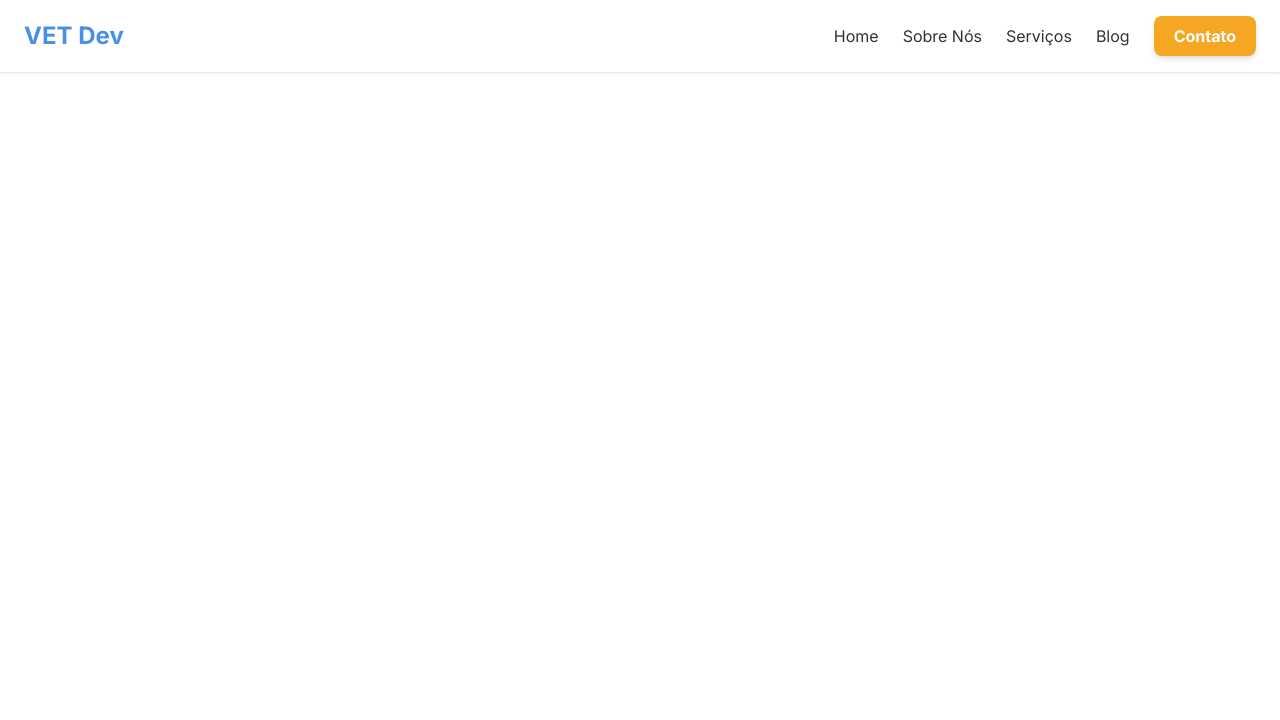
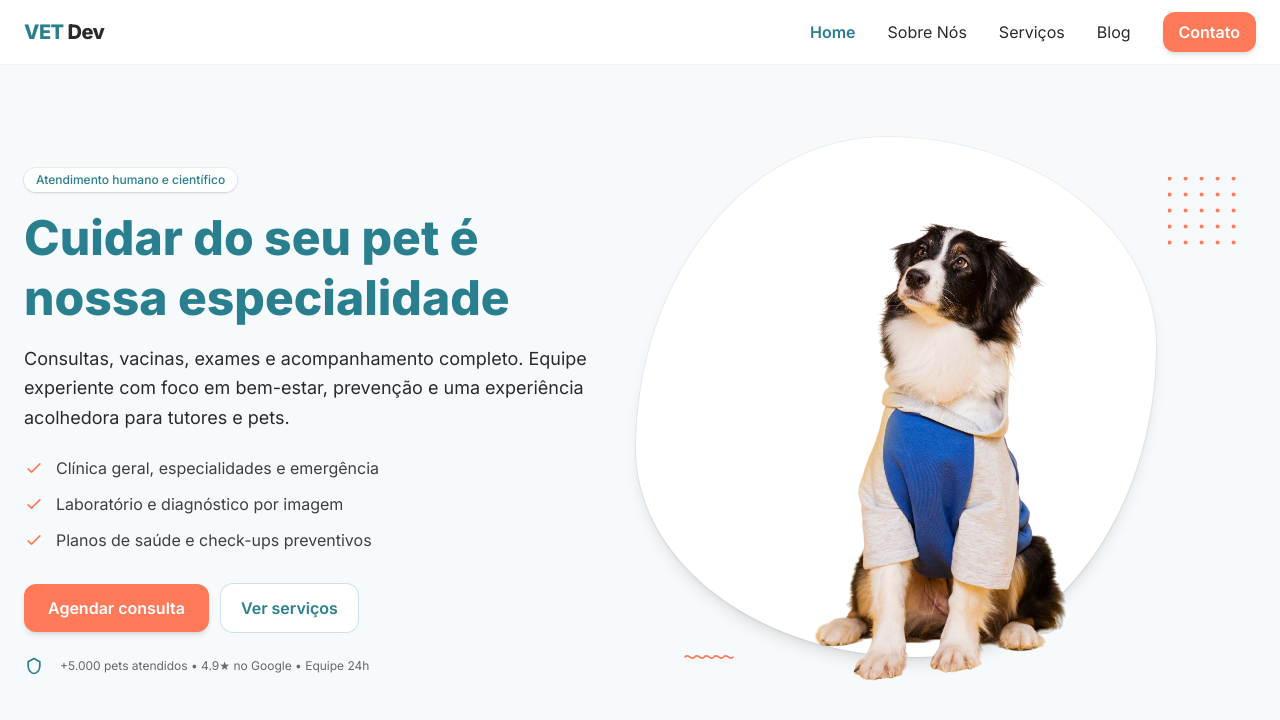
Before and after one commit to PedroPassos081/meu-blog-frontend, a Next.js app: page / in a window 1280 px wide. Shown: the top 720 px of the page. Built offline with nearby package versions, Linux system fonts and the light colour scheme.

Commit message:
Adicionando o Hero do projeto

```diff
--- a/src/app/globals.css
+++ b/src/app/globals.css
@@ -1,9 +1,10 @@
 @import "tailwindcss";
 
 @theme {
-  --color-primary: #4a90e2;
-  --color-secondary: #7ed321;
-  --color-accent: #f5a623;
-  --color-text-main: #333333;
-  --color-background: #f8f9fa;
+  --color-primary: #2a7f8e;
+  --color-accent: #ff7a59;
+  --color-secondary: #7acb7a;
+  --color-text-main: #2a2a2a;
+  --color-surface: #f7fafc;
+  --color-info: #2d6cdf;
 }
--- a/src/app/page.tsx
+++ b/src/app/page.tsx
@@ -5,6 +5,7 @@ import { Inter } from "next/font/google";
 import "./globals.css";
 
 import Header from "@/components/Header";
+import Hero from "@/components/Hero";
 
 const inter = Inter({ subsets: ["latin"] });
 
@@ -22,6 +23,7 @@ export default function RootLayout({
     <html lang="en">
       <body className={inter.className}>
         <Header />
+        <Hero />
         {children}
       </body>
     </html>
--- a/src/components/Header/index.tsx
+++ b/src/components/Header/index.tsx
@@ -1,81 +1,133 @@
-// ARQUIVO: src/components/Header/index.tsx
+// src/components/Header.tsx
+"use client";
 
 import Link from "next/link";
+import { usePathname } from "next/navigation";
+import { useEffect, useState } from "react";
+
+const nav = [
+  { href: "/", label: "Home" },
+  { href: "/sobre", label: "Sobre Nós" },
+  { href: "/servicos", label: "Serviços" },
+  { href: "/blog", label: "Blog" },
+];
 
 export default function Header() {
+  const pathname = usePathname();
+  const [open, setOpen] = useState(false);
+  const [scrolled, setScrolled] = useState(false);
+
+  useEffect(() => {
+    const onScroll = () => setScrolled(window.scrollY > 6);
+    onScroll();
+    window.addEventListener("scroll", onScroll);
+    return () => window.removeEventListener("scroll", onScroll);
+  }, []);
+
+  // fecha o menu ao trocar de rota
+  useEffect(() => {
+    setOpen(false);
+  }, [pathname]);
+
+  const active = (href: string) =>
+    pathname === href
+      ? "text-primary font-semibold"
+      : "text-text-main hover:text-primary";
+
   return (
-    // Adicionamos um fundo branco e uma sombra suave
-    <header className="bg-white shadow-sm sticky top-0 z-50">
-      {/* Usamos Flexbox para alinhar tudo:
-        - mx-auto e px-6: Centraliza e dá margens laterais
-        - flex, justify-between, items-center: Alinha os itens com espaço entre eles
-      */}
-      <nav className="container mx-auto px-6 py-4 flex justify-between items-center">
-        {/* Logo (pode ser substituído por uma imagem no futuro) */}
+    <header
+      className={[
+        "sticky top-0 z-50 bg-white/85 backdrop-blur",
+        scrolled ? "shadow-sm" : "border-b border-black/5",
+      ].join(" ")}
+    >
+      <nav className="mx-auto flex max-w-7xl items-center justify-between px-6 py-3">
         <Link
           href="/"
-          className="text-2xl font-bold text-primary hover:text-opacity-80 transition-colors"
+          className="text-xl font-extrabold tracking-tight text-primary focus:outline-none focus-visible:ring-2 focus-visible:ring-accent/60 rounded-md"
         >
-          VET Dev
+          VET <span className="text-text-main">Dev</span>
         </Link>
 
-        {/* Links de Navegação */}
-        <div className="hidden md:flex items-center space-x-6">
+        {/* desktop */}
+        <div className="hidden md:flex items-center gap-8">
+          {nav.map((item) => (
             <Link
-            href="/"
-            className="text-text-main hover:text-primary transition-colors"
+              key={item.href}
+              href={item.href}
+              className={`${active(
+                item.href
+              )} transition-colors duration-200 focus:outline-none focus-visible:ring-2 focus-visible:ring-accent/60 rounded-md`}
             >
-            Home
+              {item.label}
             </Link>
-          <Link
-            href="/sobre"
-            className="text-text-main hover:text-primary transition-colors"
-          >
-            Sobre Nós
-          </Link>
-          <Link
-            href="/servicos"
-            className="text-text-main hover:text-primary transition-colors"
-          >
-            Serviços
-          </Link>
-          <Link
-            href="/blog"
-            className="text-text-main hover:text-primary transition-colors"
-          >
-            Blog
-          </Link>
+          ))}
 
-          {/* Botão de Destaque (Call to Action) */}
           <Link
             href="/contato"
-            className="bg-accent text-white font-bold px-5 py-2 rounded-lg hover:opacity-90 transition-opacity shadow-md"
+            className="bg-accent text-white font-semibold px-4 py-2 rounded-xl shadow-md transition-[opacity,transform] hover:opacity-90 focus:outline-none focus-visible:ring-2 focus-visible:ring-accent/60 active:scale-[0.98]"
           >
             Contato
           </Link>
         </div>
 
-        {/* Adicionar um botão de menu para mobile no futuro */}
-        <div className="md:hidden">
-          {/* Botão de Menu Mobile (ainda não funcional) */}
-          <button className="text-text-main">
-            <svg
-              xmlns="http://www.w3.org/2000/svg"
-              className="h-6 w-6"
-              fill="none"
-              viewBox="0 0 24 24"
+        {/* mobile button */}
+        <button
+          type="button"
+          className="md:hidden inline-flex items-center justify-center rounded-md p-2 text-text-main focus:outline-none focus-visible:ring-2 focus-visible:ring-accent/60"
+          aria-label="Abrir menu"
+          aria-controls="mobile-menu"
+          aria-expanded={open}
+          onClick={() => setOpen((v) => !v)}
+        >
+          <svg width="24" height="24" viewBox="0 0 24 24" fill="none">
+            {open ? (
+              <path
+                d="M6 18L18 6M6 6l12 12"
                 stroke="currentColor"
-            >
+                strokeWidth="2"
+                strokeLinecap="round"
+              />
+            ) : (
               <path
+                d="M4 7h16M4 12h16M4 17h16"
+                stroke="currentColor"
+                strokeWidth="2"
                 strokeLinecap="round"
-                strokeLinejoin="round"
-                strokeWidth={2}
-                d="M4 6h16M4 12h16m-7 6h7"
               />
+            )}
           </svg>
         </button>
+      </nav>
+
+      {/* mobile panel */}
+      <div
+        id="mobile-menu"
+        className={`md:hidden border-t border-black/5 bg-white ${
+          open ? "block" : "hidden"
+        }`}
+      >
+        <div className="mx-auto flex max-w-7xl flex-col gap-1 px-6 py-3">
+          {nav.map((item) => (
+            <Link
+              key={item.href}
+              href={item.href}
+              className={`${active(
+                item.href
+              )} py-2 transition-colors rounded-md focus:outline-none focus-visible:ring-2 focus-visible:ring-accent/60`}
+            >
+              {item.label}
+            </Link>
+          ))}
+
+          <Link
+            href="/contato"
+            className="mt-2 bg-accent text-white text-center font-semibold px-4 py-2 rounded-xl shadow-md hover:opacity-90 focus:outline-none focus-visible:ring-2 focus-visible:ring-accent/60"
+          >
+            Contato
+          </Link>
         </div>
-      </nav>
+      </div>
     </header>
   );
 }
--- /dev/null
+++ b/src/components/Hero/index.tsx
@@ -0,0 +1,153 @@
+// src/components/Hero.tsx
+"use client";
+
+import Image from "next/image";
+import Link from "next/link";
+
+export default function Hero() {
+  return (
+    <section
+      className="
+        relative
+        bg-surface
+        overflow-hidden
+      "
+    >
+      <div className="mx-auto max-w-7xl px-6 pt-16 pb-20 md:pt-24 md:pb-28">
+        <div className="grid items-center gap-10 md:grid-cols-2">
+          {/* Coluna texto */}
+          <div>
+            {/* badge topo */}
+            <div className="inline-flex items-center rounded-full bg-white/80 px-3 py-1 text-xs font-medium text-primary shadow-sm ring-1 ring-black/5">
+              Atendimento humano e científico
+            </div>
+
+            <h1 className="mt-4 text-4xl font-extrabold leading-tight text-primary md:text-5xl">
+              Cuidar do seu pet é nossa especialidade
+            </h1>
+
+            <p className="mt-4 max-w-xl text-base leading-relaxed text-text-main md:text-lg">
+              Consultas, vacinas, exames e acompanhamento completo. Equipe
+              experiente com foco em bem-estar, prevenção e uma experiência
+              acolhedora para tutores e pets.
+            </p>
+
+            {/* bullets rápidos */}
+            <ul className="mt-6 grid gap-3 text-sm text-text-main/90 md:text-base">
+              <li className="flex items-start gap-3">
+                <CheckIcon className="mt-0.5 h-5 w-5 text-accent" />
+                <span>Clínica geral, especialidades e emergência</span>
+              </li>
+              <li className="flex items-start gap-3">
+                <CheckIcon className="mt-0.5 h-5 w-5 text-accent" />
+                <span>Laboratório e diagnóstico por imagem</span>
+              </li>
+              <li className="flex items-start gap-3">
+                <CheckIcon className="mt-0.5 h-5 w-5 text-accent" />
+                <span>Planos de saúde e check-ups preventivos</span>
+              </li>
+            </ul>
+
+            {/* CTAs */}
+            <div className="mt-8 flex flex-wrap gap-3">
+              <Link
+                href="/contato"
+                className="bg-accent text-white font-semibold px-6 py-3 rounded-xl shadow-md hover:opacity-90 active:scale-[0.98] focus-visible:ring-2 focus-visible:ring-accent/60"
+              >
+                Agendar consulta
+              </Link>
+              <Link
+                href="/servicos"
+                className="px-5 py-3 rounded-xl font-semibold text-primary ring-1 ring-primary/20 bg-white hover:bg-primary/5 focus-visible:ring-2 focus-visible:ring-accent/60"
+              >
+                Ver serviços
+              </Link>
+            </div>
+
+            {/* selo de confiança */}
+            <div className="mt-6 flex items-center gap-4 text-xs text-text-main/70">
+              <ShieldIcon className="h-5 w-5 text-primary" />
+              <span>+5.000 pets atendidos • 4.9★ no Google • Equipe 24h</span>
+            </div>
+          </div>
+
+          {/* Coluna imagem */}
+          <div className="relative">
+            {/* blob atrás da imagem */}
+            <div
+              aria-hidden
+              className="
+                absolute -left-6 -top-6 h-[420px] w-[420px] md:h-[520px] md:w-[520px]
+                rounded-[48%_52%_46%_54%/_60%_40%_60%_40%]
+                bg-white shadow-lg ring-1 ring-black/5
+              "
+            />
+            <div className="relative w-full max-w-[560px] h-[340px] md:h-[420px] lg:h-[520px]">
+              <Image
+                src="/images/dog-hero.png"
+                alt="Cachorro em consulta na clínica"
+                fill
+                sizes="(min-width: 1024px) 560px, (min-width: 768px) 480px, 90vw"
+                className="object-contain rounded-[28px] "
+                priority
+              />
+            </div>
+
+            {/* enfeites */}
+            <DotGroup className="absolute right-2 top-4 hidden h-20 w-20 text-accent md:block" />
+            <Squiggle className="absolute -bottom-4 left-6 hidden h-20 w-16 text-accent md:block" />
+          </div>
+        </div>
+      </div>
+    </section>
+  );
+}
+
+/* --- Ícones inline (sem libs externas) --- */
+function CheckIcon(props: React.SVGProps<SVGSVGElement>) {
+  return (
+    <svg viewBox="0 0 24 24" fill="none" {...props}>
+      <path
+        d="M5 13l4 4L19 7"
+        stroke="currentColor"
+        strokeWidth="2"
+        strokeLinecap="round"
+        strokeLinejoin="round"
+      />
+    </svg>
+  );
+}
+function ShieldIcon(props: React.SVGProps<SVGSVGElement>) {
+  return (
+    <svg viewBox="0 0 24 24" fill="none" {...props}>
+      <path
+        d="M12 3l7 4v5c0 5-3.5 9-7 9s-7-4-7-9V7l7-4z"
+        stroke="currentColor"
+        strokeWidth="2"
+      />
+    </svg>
+  );
+}
+function DotGroup(props: React.SVGProps<SVGSVGElement>) {
+  return (
+    <svg viewBox="0 0 100 100" fill="currentColor" {...props}>
+      {Array.from({ length: 25 }).map((_, i) => {
+        const x = (i % 5) * 20 + 2;
+        const y = Math.floor(i / 5) * 20 + 2;
+        return <circle key={i} cx={x} cy={y} r="2.5" />;
+      })}
+    </svg>
+  );
+}
+function Squiggle(props: React.SVGProps<SVGSVGElement>) {
+  return (
+    <svg viewBox="0 0 120 24" fill="none" {...props}>
+      <path
+        d="M2 12c6-8 12 8 18 0s12 8 18 0 12 8 18 0 12 8 18 0 12 8 18 0"
+        stroke="currentColor"
+        strokeWidth="3"
+        strokeLinecap="round"
+      />
+    </svg>
+  );
+}
```
Also changed, not shown: public/images/dog-hero.png (added). Lines whose indentation alone changed are shown as unchanged.
